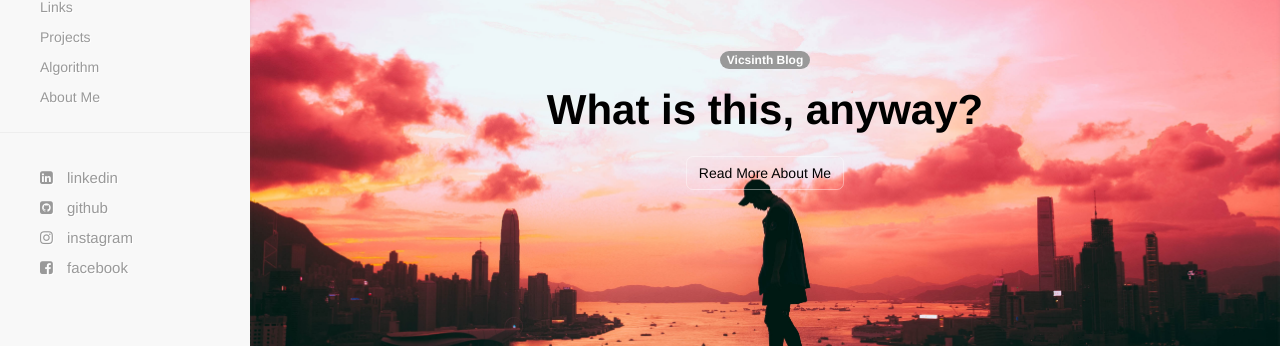
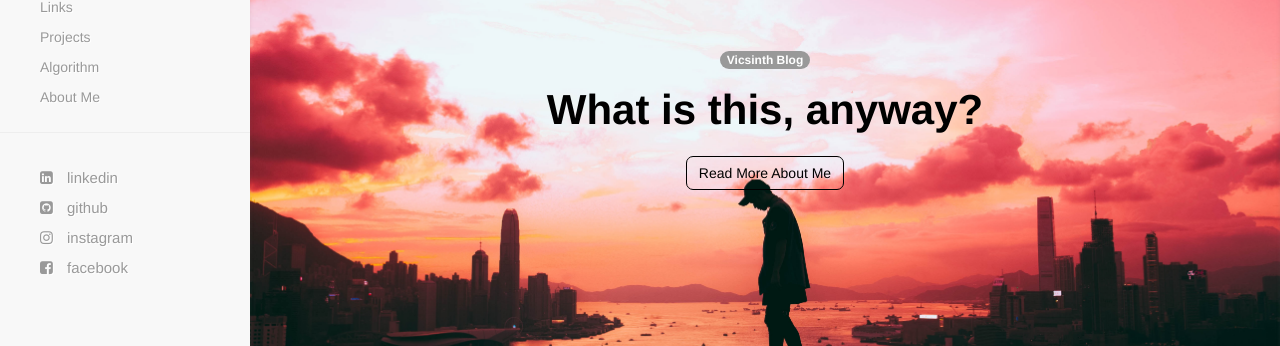
Before and after one commit to victoriagjh/victoriagjh.github.io, a Jekyll site: the page built from index.html, in a window 1280 px wide. Shown: the part 170-516 px from the top of the page. Built offline with Jekyll 4.4.1, drawn with Linux system fonts in a browser that asks for light colours; nearby versions of some CDN libraries.

Commit message:
Update hc.css

```diff
--- a/css/hc.css
+++ b/css/hc.css
@@ -355,8 +355,8 @@ pre
 {
   border-radius:.5em;
   background-color:transparent;
-  border:1px solid rgba(255,255,255,.4);
-  color:black;
+  border:1px solid #000000;
+  color:#000000;
   font-weight:200;
   font-family:"Helvetica Neue", helvetica, "Open Sans", sans-serif;
 }
```
